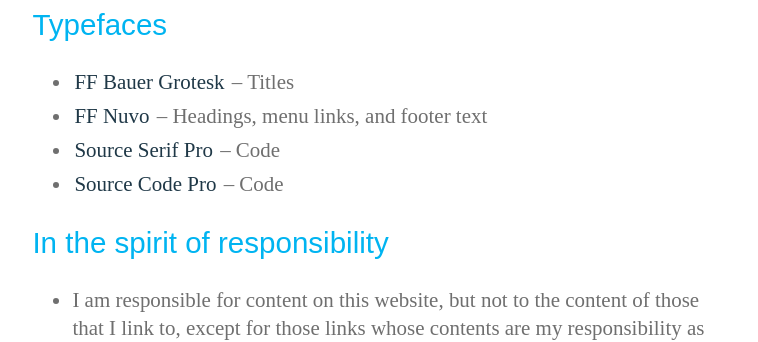
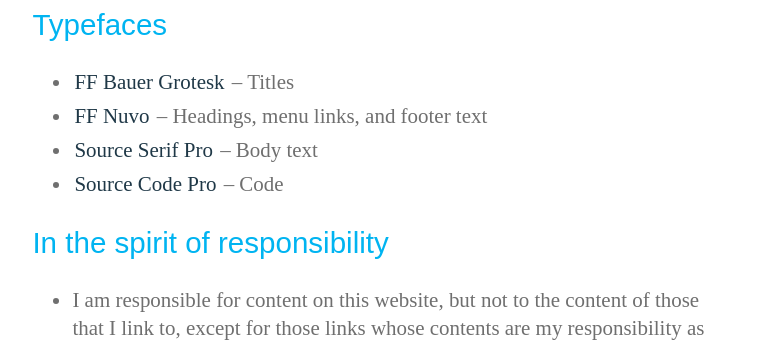
Before and after one commit to a-mar/a-mar.github.io, a Jekyll site: the page built from about/index.html, in a window 1280 px wide. Shown: the part 810-1152 px from the top of the page, without its empty margins (260-1018 px from the left). Built offline with Jekyll 4.4.1, drawn with Linux system fonts in a browser that asks for light colours; nearby versions of some CDN libraries; some web fonts are replaced; library files that are not in the unit come from our copies; Markdown is read by kramdown in place of the engine named in the settings.

Commit message:
Update index.html

```diff
--- a/about/index.html
+++ b/about/index.html
@@ -24,7 +24,7 @@
 	<li><a target="_blank" href="https://www.fontfont.com/fonts/nuvo">FF Nuvo</a> &ndash; Headings, menu links, and footer text</li>
 	<!--<li><a target="_blank" title="Cooper Hewitt" href="http://www.cooperhewitt.org/open-source-at-cooper-hewitt/cooper-hewitt-the-typeface-by-chester-jenkins/">Cooper Hewitt</a> &ndash; Headings</li>-->
 	<!--<li><a target="_blank" href="http://www.carrois.com/fira-4-1/">Fira Sans</a> &ndash; Text</li>-->
-	<li><a target="_blank" href="https://github.com/adobe-fonts/source-serif-pro">Source Serif Pro</a> &ndash; Code</li>
+	<li><a target="_blank" href="https://github.com/adobe-fonts/source-serif-pro">Source Serif Pro</a> &ndash; Body text</li>
 	<li><a target="_blank" href="https://github.com/adobe-fonts/source-code-pro">Source Code Pro</a> &ndash; Code</li>
 </ul>
 
```
